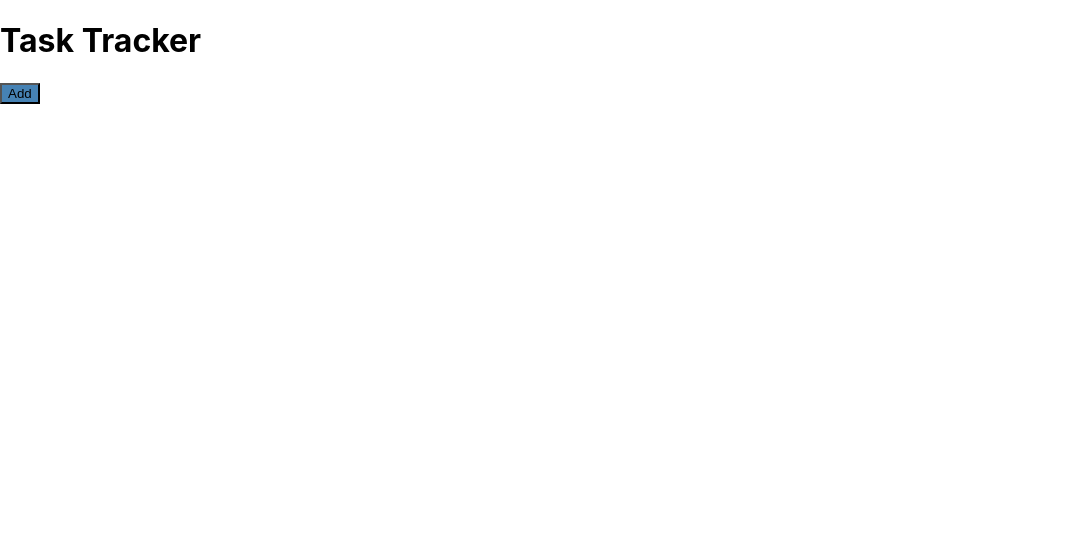
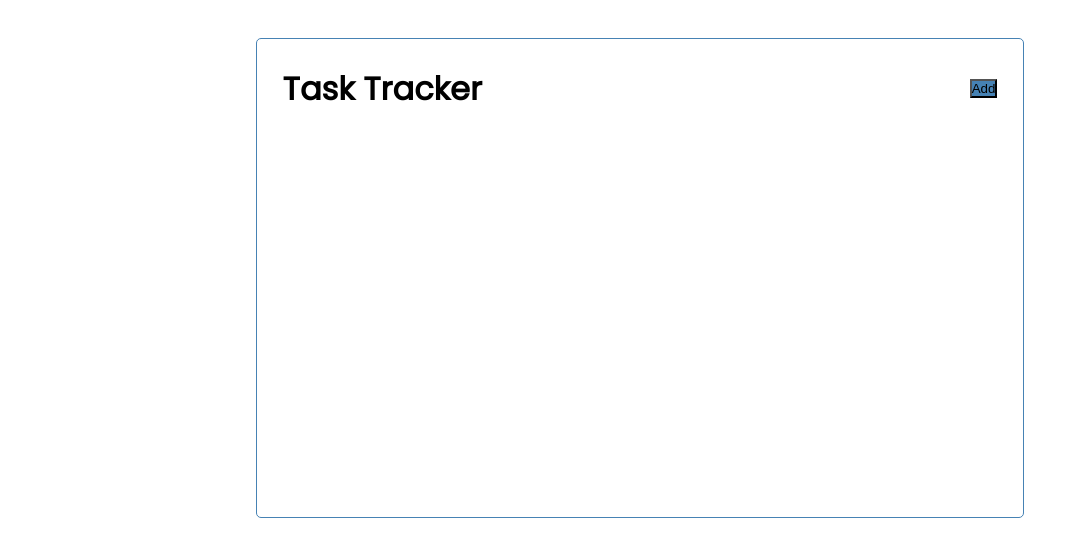
Before and after one commit to rasha-massoud/React-Task-Tracker, a React (Create React App) app: page / in a window 1280 px wide. Shown: the top 556 px of the page, without its empty margins (0-1087 px from the left). Built offline with nearby package versions, Linux system fonts and the light colour scheme.

Commit message:
Added the App and header styles

```diff
--- a/src/index.css
+++ b/src/index.css
@@ -1,13 +1,28 @@
-body {
+@import url('https://fonts.googleapis.com/css2?family=Poppins:wght@300;400&display=swap');
+
+* {
+  box-sizing: border-box;
   margin: 0;
-  font-family: -apple-system, BlinkMacSystemFont, 'Segoe UI', 'Roboto', 'Oxygen',
-    'Ubuntu', 'Cantarell', 'Fira Sans', 'Droid Sans', 'Helvetica Neue',
-    sans-serif;
-  -webkit-font-smoothing: antialiased;
-  -moz-osx-font-smoothing: grayscale;
+  padding: 0;
 }
 
-code {
-  font-family: source-code-pro, Menlo, Monaco, Consolas, 'Courier New',
-    monospace;
+body {
+  font-family: 'Poppins', sans-serif;
 }
+
+.App {
+  max-width: 60%;
+  margin: 3% auto;
+  overflow: auto;
+  min-height: 30rem;
+  border: 1px solid steelblue;
+  padding: 2%;
+  border-radius: 5px;
+}
+
+.header {
+  display: flex;
+  justify-content: space-between;
+  align-items: center;
+  margin-bottom: 3%;
+}
```
